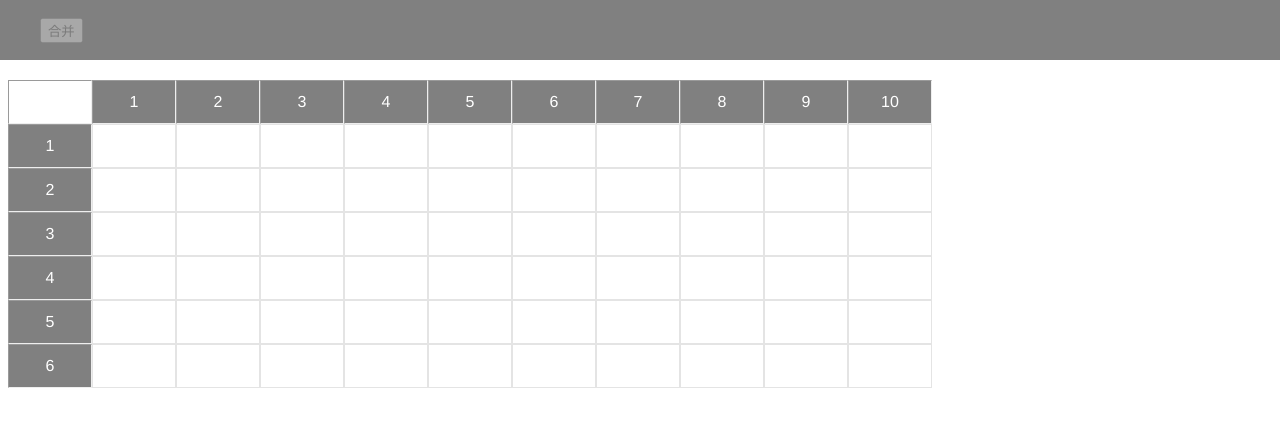
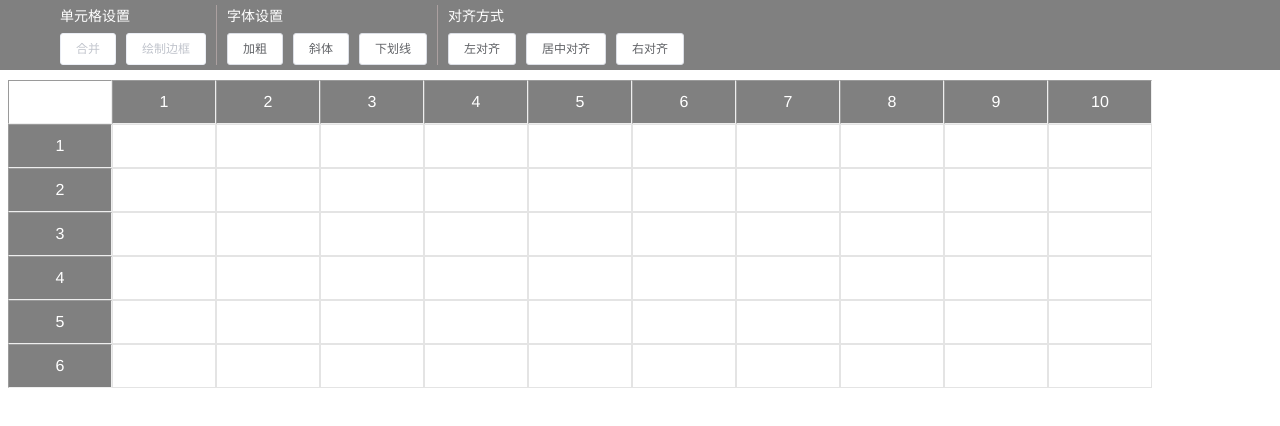
Before and after one commit to 18566246732/web-excel, a Vue app: page / in a window 1280 px wide. Shown: the top 426 px of the page. Built offline with nearby package versions, Linux system fonts and the light colour scheme.

Commit message:
feat: 完成顶部菜单

```diff
--- a/package.json
+++ b/package.json
@@ -9,6 +9,7 @@
   },
   "dependencies": {
     "core-js": "^3.6.4",
+    "element-ui": "^2.13.0",
     "node-sass": "^4.13.1",
     "sass-loader": "^8.0.2",
     "vue": "^2.6.11"
--- a/src/App.vue
+++ b/src/App.vue
@@ -3,6 +3,7 @@
     <Menu
       :mergeable="isMergeAble"
       :reverse-merge="reverseMerege"
+      @draw-borders="drawBorders"
       @merge="handleMerge"
     />
     <table
@@ -33,7 +34,7 @@
         :key="rowIndex"
       >
         <td
-          class="header"
+          class="header col"
           :style="tableColHeaderData[rowIndex].style"
           @mousedown="handleStartDrag"
         >
@@ -121,7 +122,6 @@ export default {
     });
     this.tableRowHeaderData = this.$helper.deepClone(tableRowHeaderData);
     this.tableColHeaderData = this.$helper.deepClone(tableColHeaderData);
-    this.generateHeader(this.tableData);
     this.debouncedMouseMove = this.$helper.throttle(this.handleMouseMove);
   },
   methods: {
@@ -140,7 +140,6 @@ export default {
       }
     },
     handleDraging(e) {
-
       if (!this.isDragging) {
         return;
       }
@@ -150,6 +149,18 @@ export default {
       } else {
         const distance = e.clientY - this.startDrag.y;
         this.currentDraggableTarget.style['height'] = (this.normalizeWidth(this.targetPosition) + distance)+ 'px';
+      }
+    },
+    drawBorders() {
+      // left and right
+      for (let i = this.activeRowIndex.start; i < this.activeRowIndex.start + this.activeRowIndex.len; i++) {
+        this.tableData[i][this.activeColIndex.start].style['border-left'] = '1px solid black';
+        this.tableData[i][this.activeColIndex.start + this.activeColIndex.len - 1].style['border-right'] = '1px solid black';
+      }
+      // top and bottom
+      for (let i = this.activeColIndex.start; i < this.activeColIndex.start + this.activeColIndex.len; i++) {
+        this.tableData[this.activeRowIndex.start][i].style['border-top'] = '1px solid black';
+        this.tableData[this.activeRowIndex.start + this.activeRowIndex.len - 1][i].style['border-bottom'] = '1px solid black';
       }
     },
     normalizeWidth(width) {
@@ -164,28 +175,10 @@ export default {
     },
     handleEdit(colData, refIndex) {
       colData.contenteditable = true;
-
       // vue是异步刷新队列，dom操作需要在异步回调中执行
       this.$nextTick(() => {
         this.$refs[refIndex][0].focus();
       });
-    },
-    generateHeader(tableData = []) {
-      // 实现行头
-      // tableData[0].forEach((element, index) => {
-      //   element.style.background = 'grey';
-      //   element.style.color = 'white';
-      //   element.style.border = '1px solid white';
-      //   element.text = index;
-      // });
-
-      // // 实现列头
-      // tableData.forEach((row, index) => {
-      //   row[0].text = index;
-      //   row[0].style.background = 'grey';
-      //   row[0].style.border = '1px solid white';
-      //   row[0].style.color = 'white';
-      // });
     },
     generateEmptyTableData(row, col) {
       const colData = new Array(col).fill({
@@ -196,7 +189,15 @@ export default {
         seleted: false,
         colspan: 1,
         contenteditable: false,
-        style: { width: 0, display: "table-cell", background: "", border: "1px solid #80808036" }
+        style: {
+          width: 0,
+          display: "table-cell",
+          background: "",
+          'border-top': "1px solid #80808036",
+          'border-bottom': '1px solid #80808036',
+          'border-left': "1px solid #80808036",
+          'border-right': '1px solid #80808036',
+        }
       });
       return this.$helper.deepClone(new Array(row).fill(colData));
     },
@@ -679,8 +680,7 @@ export default {
   overflow-x: scroll;
   td {
     height: 40px;
-    min-width: 80px;
-    // border: 1px solid grey;
+    min-width: 100px;
   }
   .content {
     width: 100%;
@@ -697,8 +697,8 @@ export default {
     -webkit-user-select: none;
     user-select: none;
     -moz-user-select: none;
-    &.row {
-      cursor: e-resize;
+    &.col {
+      min-width: 80px;
     }
     .header-content {
       width: 80%;
--- a/src/components/Menu.vue
+++ b/src/components/Menu.vue
@@ -2,12 +2,47 @@
   <header>
     <ul class="menus">
       <li class="menu">
-        <button
-          :disabled="!mergeable"
-          @click="merge"
-        >
-          {{ reverseMerge ? '取消合并' : '合并' }}
-        </button>
+        <span class="btn-group">
+          <span class="title">
+            单元格设置
+          </span>
+          <span class="container">
+            <el-button
+              size="small"
+              :disabled="!mergeable"
+              @click="merge"
+            >
+              {{ reverseMerge ? '取消合并' : '合并' }}
+            </el-button>
+            <el-button
+              size="small"
+              :disabled="!mergeable"
+              @click="drawBorder"
+            >
+              {{ '绘制边框' }}
+            </el-button>
+          </span>
+        </span>
+        <span class="btn-group">
+          <span class="title">
+            字体设置
+          </span>
+          <span class="container">
+            <el-button size="small">加粗</el-button>
+            <el-button size="small">斜体</el-button>
+            <el-button size="small">下划线</el-button>
+          </span>
+        </span>
+        <span class="btn-group">
+          <span class="title">
+            对齐方式
+          </span>
+          <span class="container">
+            <el-button size="small">左对齐</el-button>
+            <el-button size="small">居中对齐</el-button>
+            <el-button size="small">右对齐</el-button>
+          </span>
+        </span>
       </li>
     </ul>
   </header>
@@ -22,11 +57,14 @@ export default {
     reverseMerge: {
       type: Boolean,
       default: false
-    }
+    },
   },
   methods: {
     merge() {
       this.$emit('merge');
+    },
+    drawBorder() {
+      this.$emit('draw-borders');
     }
   }
 };
@@ -39,10 +77,46 @@ export default {
     top: 0;
     left: 0;
     right: 0;
-    height: 60px;
+    height: 70px;
     background: grey;
     align-items: center;
     color: white;
     margin: 0;
+    .menu {
+      display: flex;
+      align-items: center;
+    }
+    // button {
+    //   background: #0DB3A6;
+    //   color: white;
+    //   font-size: 14px;
+    //   padding: 5px 10px;
+    //   border: none;
+    //   cursor: pointer;
+    //   height: 30px;
+    //   margin-right: 15px;
+    //   &:disabled {
+    //     color: grey;
+    //     cursor: initial;
+    //   }
+    //   &:focus {
+    //     outline: none;
+    //   }
+    // }
+  }
+  .btn-group {
+    display: flex;
+    flex-direction: column;
+    border-left: 1px solid #aba0a0;
+    &:first-child {
+      border-left: none;
+    }
+    padding-left: 10px;
+    margin-left: 10px;
+    .title {
+      font-size: 14px;
+      text-align: left;
+      margin-bottom: 8px;
+    }
   }
 </style>
--- a/src/main.js
+++ b/src/main.js
@@ -2,6 +2,15 @@ import Vue from 'vue';
 import App from './App.vue';
 
 import helper from "./helper";
+// 引入element ui 样式
+import 'element-ui/lib/theme-chalk/index.css';
+
+import { Button } from "element-ui";
+
+[Button].forEach(component => {
+  Vue.use(component);
+});
+
 Vue.prototype.$helper = helper;
 
 Vue.config.productionTip = false;
```
Also changed, not shown: 1 other file (tests, documents, lock files or other folders).
